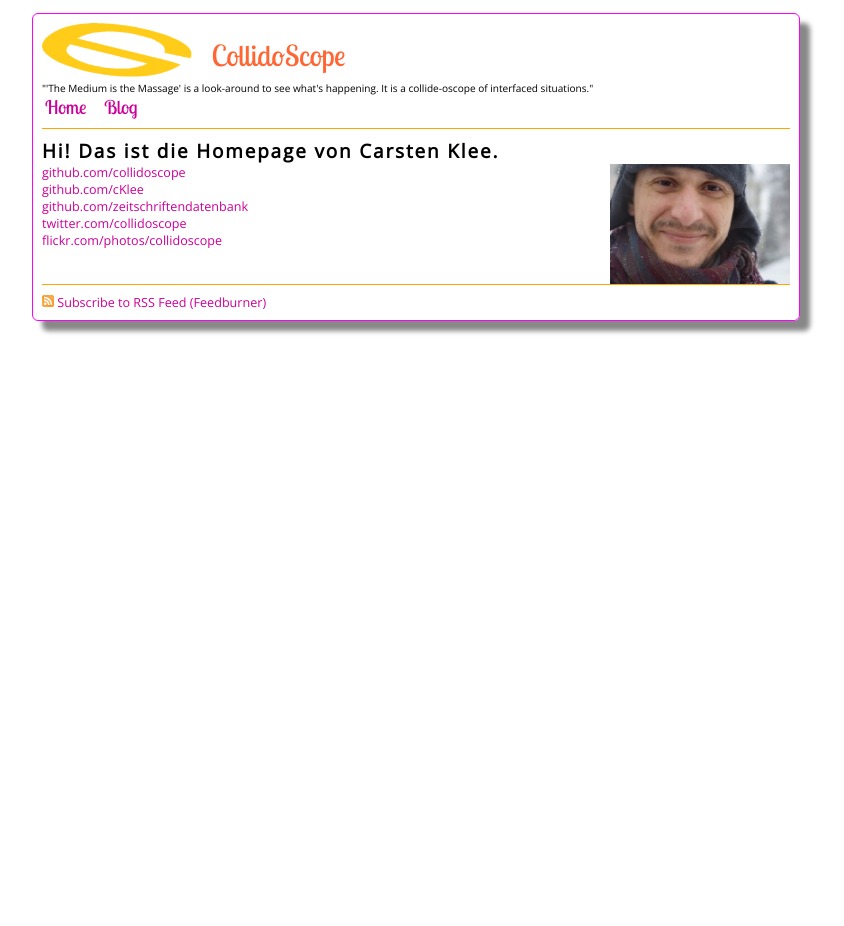
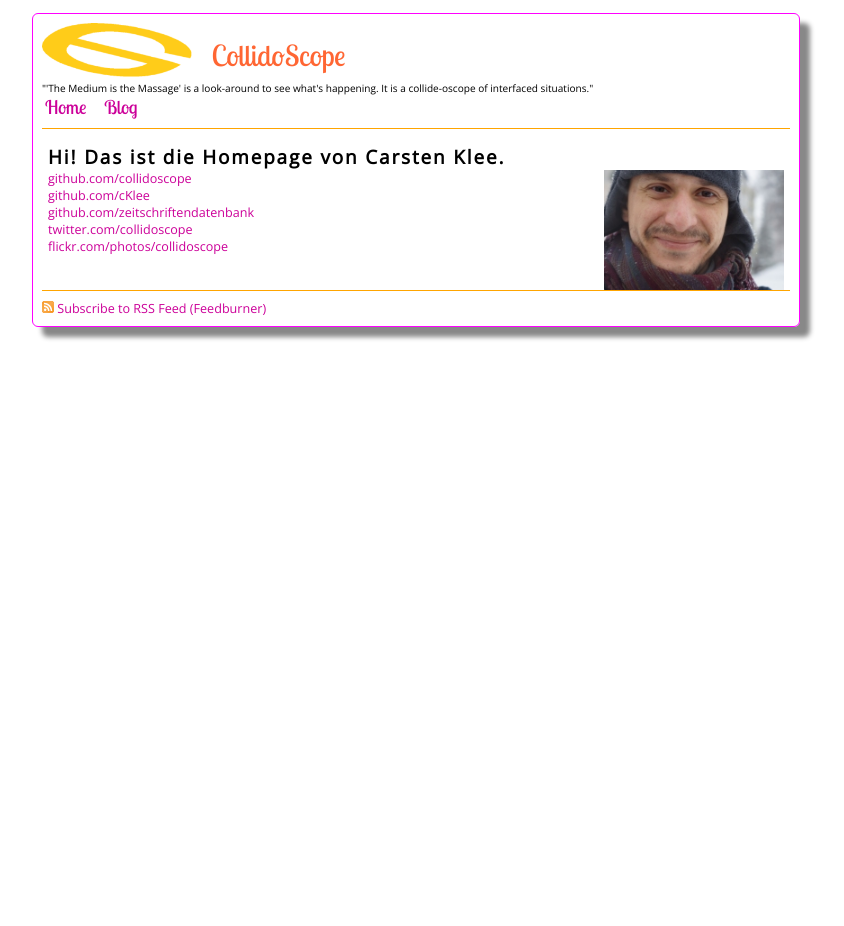
Before and after one commit to collidoscope/collidoscope.github.com, a Jekyll site: the page built from index.html, in a window 1280 px wide. Shown: the whole page, without its empty margins (224-1068 px from the left). Built offline with Jekyll 4.4.1, drawn with Linux system fonts in a browser that asks for light colours; some web fonts are replaced; Markdown is read by kramdown in place of the engine named in the settings.

Commit message:
Updated.

```diff
--- a/css/screen.css
+++ b/css/screen.css
@@ -52,6 +52,7 @@ footer {border-top: 1px solid orange;padding-top:9px;margin-top:9px;clear:both;}
 /* Home
 /*
 /*****************************************************************************/
+.contact {padding:6px;}
 #me {float:right;width:180px;margin:left:20px;}
 ul.posts {
   list-style-type: none;
```
